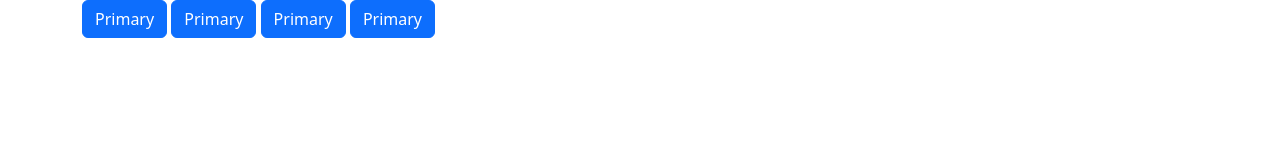
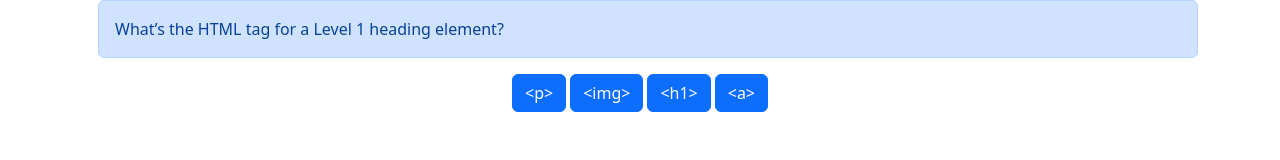
Before and after one commit to yuya-minamide/Javascript-practice-, a plain HTML site: page index.html in a window 1280 px wide. Drawn offline with nearby package versions, Linux system fonts and the light colour scheme.

Commit message:
add js file

```diff
--- /dev/null
+++ b/app.js
@@ -0,0 +1,73 @@
+const quiz = [
+    {
+        question: 'What’s the HTML tag for a Level 1 heading element?',
+        answers: [
+            '<p>',
+            '<img>',
+            '<h1>',
+            '<a>'
+        ],
+        correct: '<h1>'
+    }, {
+        question: 'Which is the tag that represents the header of a document section?',
+        answers: [
+            '<header>',
+            '<head>',
+            '<body>',
+            '<footer>'
+        ],
+        correct: '<header>'
+    }, {
+        question: 'Which tag defines a section of navigation links?',
+        answers: [
+            '<iframe>',
+            '<a>',
+            '<nav>',
+            '<button>'
+        ],
+        correct: '<nav>'
+    }
+];
+
+const quizLength = quiz.length;
+let quizIndex = 0;
+let score = 0;
+
+const $button = document.getElementsByTagName('button');
+const buttonLength = $button.length;
+
+//Reflect constant strings in HTML
+const setupQuiz = () => {
+    document.getElementById('js-question').textContent = quiz[quizIndex].question;
+    let buttonIndex = 0;
+    while(buttonIndex < buttonLength){
+        $button[buttonIndex].textContent = quiz[quizIndex].answers[buttonIndex];
+        buttonIndex++;
+    }
+}
+setupQuiz();
+
+const clickHandler = (e) => {
+    if(quiz[quizIndex].correct === e.target.textContent){
+        window.alert('Correct!');
+        score++;
+    } else {
+        window.alert('Incorrect!');
+    }
+    quizIndex++;
+
+    if(quizIndex < quizLength) {
+        setupQuiz();
+    } else {
+        window.alert('Finish! You got ' + score + '/' + quizLength + '!!')
+    }
+};
+
+//If you click on the button, you can know a correct or incorrect decision.
+let handlerIndex = 0;
+while (handlerIndex < buttonLength) {
+    $button[handlerIndex].addEventListener('click', (e) => {
+        clickHandler(e);
+    });
+    handlerIndex++;
+}
--- a/index.html
+++ b/index.html
@@ -7,16 +7,10 @@
   <meta name="description" content="">
   <meta name="viewport" content="width=device-width, initial-scale=1">
 
-  <meta property="og:title" content="">
-  <meta property="og:type" content="">
-  <meta property="og:url" content="">
-  <meta property="og:image" content="">
-
   <link rel="manifest" href="site.webmanifest">
   <link rel="apple-touch-icon" href="icon.png">
   <!-- Place favicon.ico in the root directory -->
 
-  <!-- CSS only -->
   <link href="https://cdn.jsdelivr.net/npm/bootstrap@5.2.0/dist/css/bootstrap.min.css" rel="stylesheet" integrity="sha384-gH2yIJqKdNHPEq0n4Mqa/HGKIhSkIHeL5AyhkYV8i59U5AR6csBvApHHNl/vI1Bx" crossorigin="anonymous">
 
   <meta name="theme-color" content="#fafafa">
@@ -24,11 +18,17 @@
 
 <body>
   <div class="container">
-    <button type="button" class="btn btn-primary">Primary</button>
-    <button type="button" class="btn btn-primary">Primary</button>
-    <button type="button" class="btn btn-primary">Primary</button>
-    <button type="button" class="btn btn-primary">Primary</button>
+    <div id="js-question" class="ms-3 alert alert-primary" role="alert">
+      A simple primary alert—check it out!
+    </div>
+    <div class="d-flex justify-content-center">
+      <button type="button" class="btn btn-primary">Primary</button>
+      <button type="button" class="ms-1 btn btn-primary">Primary</button>
+      <button type="button" class="ms-1 btn btn-primary">Primary</button>
+      <button type="button" class="ms-1 btn btn-primary">Primary</button>
+    </div>
   </div>
+  <script src="app.js"></script>
 </body>
 
 </html>
```
